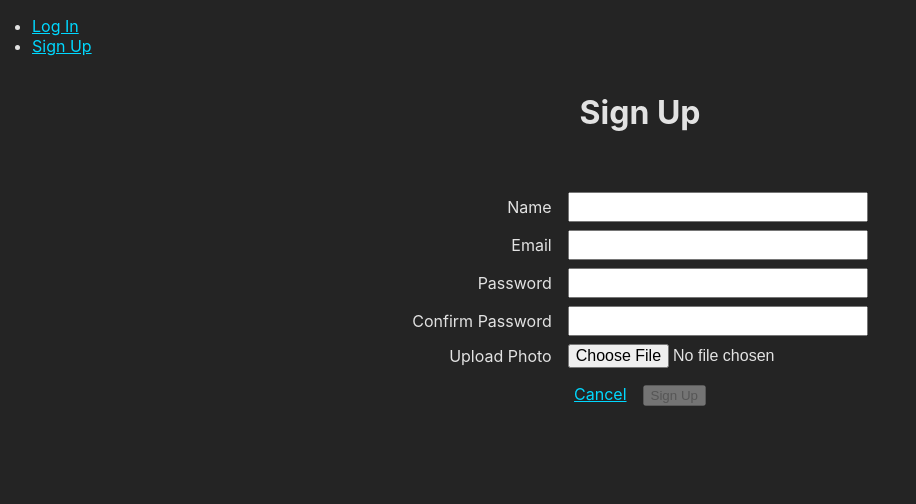
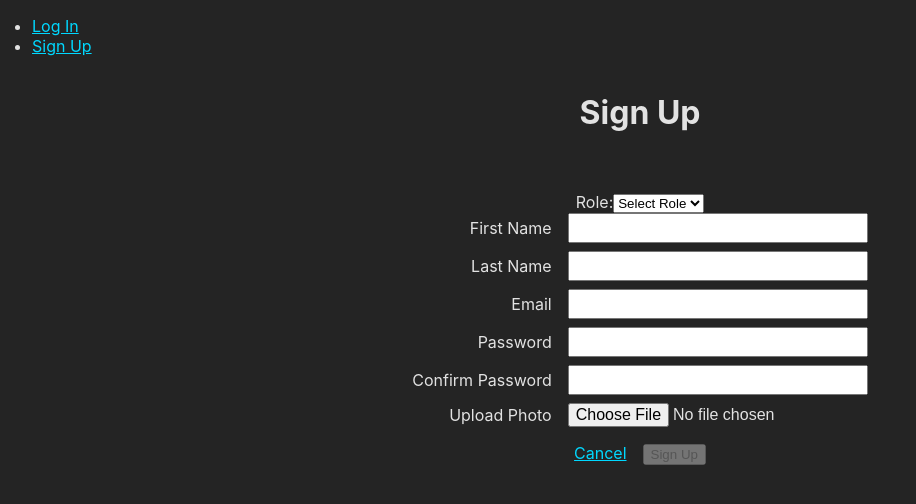
Before and after one commit to PeterLucido/SimpleSheetPro-Front-End, a React (Vite) app: page /auth/signup in a window 1280 px wide. Shown: the top 504 px of the page, without its empty margins (0-916 px from the left). Built offline with nearby package versions, Linux system fonts and the light colour scheme; no server answers.

Commit message:
edit sign up form to add more options

```diff
--- a/src/pages/Signup/Signup.jsx
+++ b/src/pages/Signup/Signup.jsx
@@ -14,10 +14,14 @@ const Signup = ({ handleAuthEvt }) => {
 
   const [message, setMessage] = useState('')
   const [formData, setFormData] = useState({
-    name: '',
+    role: '',
+    firstName: '',
+    lastName: '',
     email: '',
     password: '',
     passwordConf: '',
+    gender: '',
+    grade: '',
   })
   const [photoData, setPhotoData] = useState({ photo: null })
   const [isSubmitted, setIsSubmitted] = useState(false)
@@ -60,6 +64,15 @@ const Signup = ({ handleAuthEvt }) => {
       if (!import.meta.env.VITE_BACK_END_SERVER_URL) {
         throw new Error('No VITE_BACK_END_SERVER_URL in front-end .env')
       }
+      const roles = {
+        'diver': 1,
+        'coach': 2,
+        'manager': 3,
+        'admin': 4,
+      }
+
+      // Map formData.role from string to number before sending to the server
+      formData.role = roles[formData.role]
       setIsSubmitted(true)
       await authService.signup(formData, photoData.photo)
       handleAuthEvt()
@@ -71,20 +84,39 @@ const Signup = ({ handleAuthEvt }) => {
     }
   }
 
-  const { name, email, password, passwordConf } = formData
+  const { firstName, lastName, email, password, passwordConf } = formData
 
   const isFormInvalid = () => {
-    return !(name && email && password && password === passwordConf)
+    return !(firstName && lastName && email && password && password === passwordConf)
   }
 
   return (
     <main className={styles.container}>
       <h1>Sign Up</h1>
       <p className={styles.message}>{message}</p>
+      {/* Dropdown for selecting role */}
+      <div className={styles.roleDropdown}>
+        <label htmlFor="role">Role:</label>
+        <select
+          name="role"
+          id="role"
+          value={formData.role}
+          onChange={handleChange}
+        >
+          <option value="">Select Role</option>
+          <option value="diver">Diver</option>
+          <option value="coach">Coach</option>
+          <option value="manager">Manager</option>
+        </select>
+      </div>
       <form autoComplete="off" onSubmit={handleSubmit} className={styles.form}>
         <label className={styles.label}>
-          Name
-          <input type="text" value={name} name="name" onChange={handleChange} />
+          First Name
+          <input type="text" value={firstName} name="firstName" onChange={handleChange} />
+        </label>
+        <label className={styles.label}>
+          Last Name
+          <input type="text" value={lastName} name="lastName" onChange={handleChange} />
         </label>
         <label className={styles.label}>
           Email
@@ -113,6 +145,28 @@ const Signup = ({ handleAuthEvt }) => {
             onChange={handleChange}
           />
         </label>
+        {formData.role === 'diver' && (
+          <>
+            <label className={styles.label}>
+              Gender
+              <select name="gender" onChange={handleChange}>
+                <option value="">Select Gender</option>
+                <option value="Male">Male</option>
+                <option value="Female">Female</option>
+              </select>
+            </label>
+            <label className={styles.label}>
+              Grade
+              <select name="grade" onChange={handleChange}>
+                <option value="">Select Grade</option>
+                <option value="Freshman">Freshman</option>
+                <option value="Sophomore">Sophomore</option>
+                <option value="Junior">Junior</option>
+                <option value="Senior">Senior</option>
+              </select>
+            </label>
+          </>
+        )}
         <label className={styles.label}>
           Upload Photo
           <input
```
